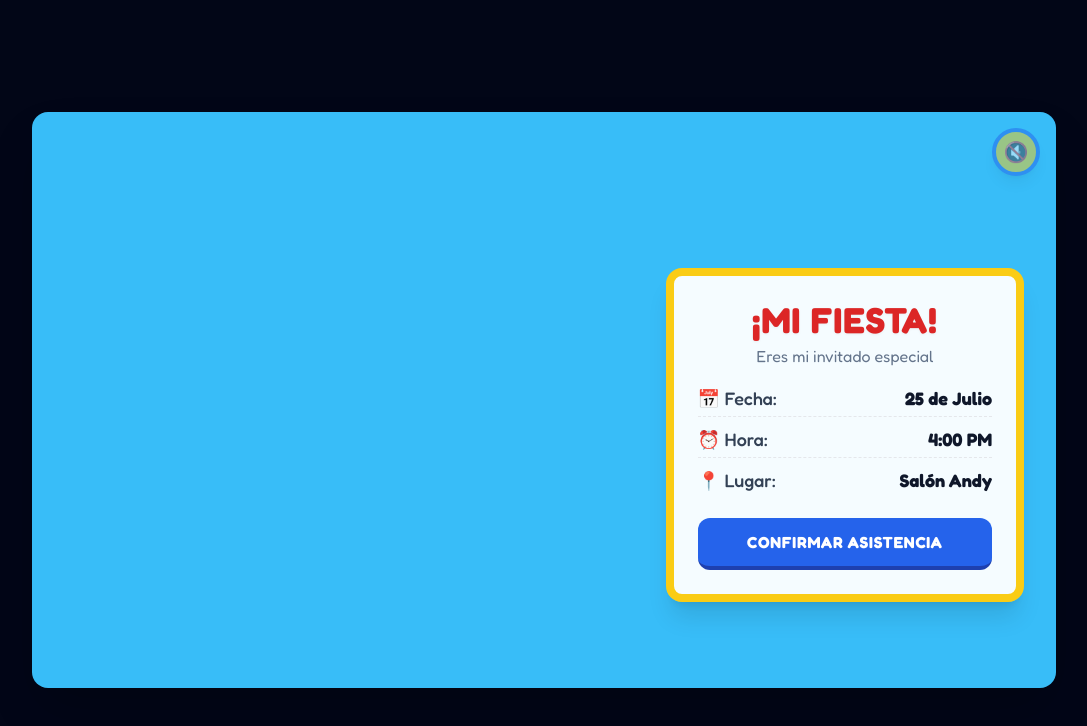
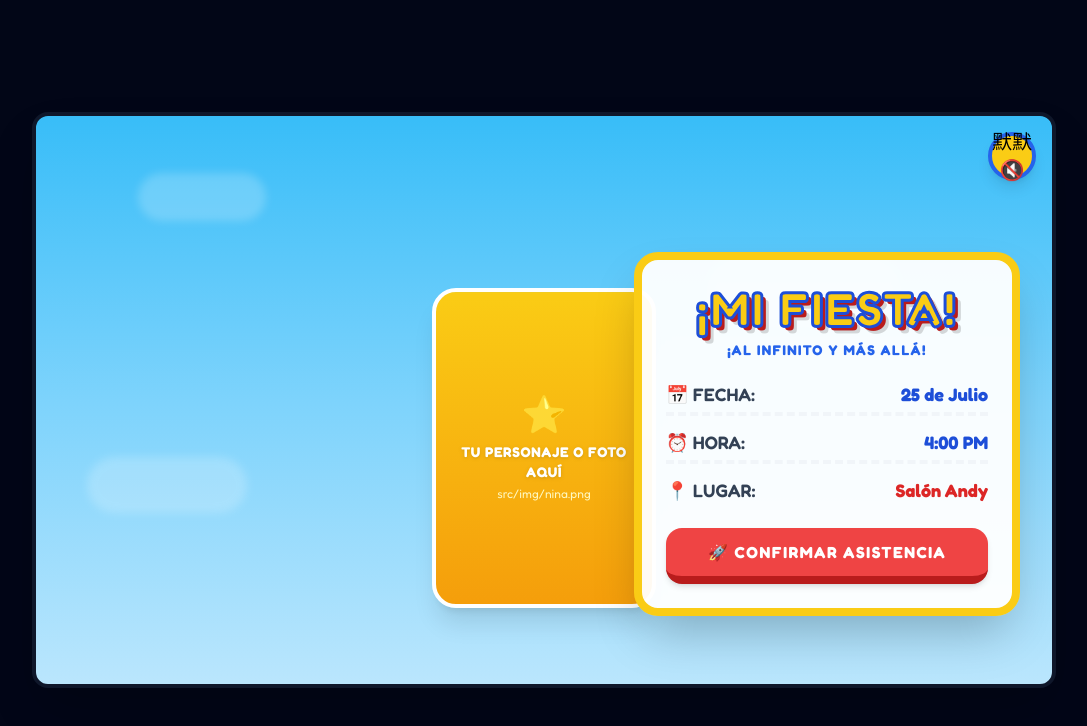
Before and after one commit to ernessang/invitacion-toy-story, a website: page index.html in a window 1280 px wide. Shown: the whole page, without its empty margins (96-1183 px from the left). Drawn offline with nearby package versions, Linux system fonts and the light colour scheme.

Commit message:
design: implement Toy Story 3D text styling and vector sky background assets

```diff
--- a/index.html
+++ b/index.html
@@ -10,46 +10,61 @@
     <script src="https://cdn.tailwindcss.com"></script>
     <style>
         body { font-family: 'Fredoka', sans-serif; }
+        /* Efecto de Texto 3D estilo Logotipo de Toy Story */
+        .toy-story-text {
+            color: #facc15; /* Amarillo brillante */
+            -webkit-text-stroke: 3px #1d4ed8; /* Borde Azul Rey */
+            text-shadow:
+                4px 4px 0px #b91c1c, /* Sombra Roja 3D */
+                7px 7px 0px rgba(0, 0, 0, 0.15);
+        }
     </style>
 </head>
 <body class="bg-slate-950 min-h-screen flex items-center justify-center p-0 sm:p-4 overflow-x-hidden">
 
-    <div class="escenario-canvas relative w-full max-w-5xl aspect-[9/16] md:aspect-video bg-sky-400 bg-[url('src/img/fondo-nubes.jpg')] bg-cover bg-center overflow-hidden rounded-none sm:rounded-2xl shadow-2xl">
+    <div class="escenario-canvas relative w-full max-w-5xl aspect-[9/16] md:aspect-video bg-gradient-to-b from-sky-400 via-sky-300 to-sky-200 overflow-hidden rounded-none sm:rounded-2xl shadow-2xl border-4 border-slate-900">
 
-        <!-- AUDIO CONTROLLER: Floating interactive button -->
-        <button id="audio-toggle" class="absolute top-4 right-4 z-30 w-12 h-12 bg-yellow-400 hover:bg-yellow-500 border-4 border-blue-600 rounded-full flex items-center justify-center text-xl shadow-lg opacity-0 transition-transform cursor-pointer animate-pulse">
-            🔇
+        <div class="absolute inset-0 opacity-20 pointer-events-none">
+            <div class="absolute top-[10%] left-[10%] w-32 h-12 bg-white rounded-full filter blur-sm"></div>
+            <div class="absolute top-[25%] right-[15%] w-48 h-16 bg-white rounded-full filter blur-sm"></div>
+            <div class="absolute top-[60%] left-[5%] w-40 h-14 bg-white rounded-full filter blur-sm"></div>
+        </div>
+
+        <button id="audio-toggle" class="absolute top-4 right-4 z-30 w-12 h-12 bg-yellow-400 hover:bg-yellow-500 border-4 border-blue-600 rounded-full flex items-center justify-center text-xl shadow-lg opacity-0 transition-transform cursor-pointer">
+            默默 🔇
         </button>
 
-        <!-- CAPA 1: La cumpleañera -->
-        <div class="cumpleanera absolute bottom-[5%] md:bottom-[10%] left-1/2 -translate-x-1/2 w-1/2 md:w-1/4 h-1/2 md:h-3/5 bg-[url('src/img/nina.png')] bg-contain bg-no-repeat bg-bottom z-10 opacity-0"></div>
+        <div class="cumpleanera absolute bottom-[8%] md:bottom-[12%] left-1/2 -translate-x-1/2 w-48 h-64 md:w-56 md:h-80 bg-gradient-to-t from-amber-500 to-yellow-400 rounded-3xl border-4 border-white shadow-xl flex flex-col items-center justify-center p-4 text-center z-10 opacity-0">
+            <span class="text-4xl mb-2">⭐</span>
+            <p class="text-white font-bold uppercase tracking-wider text-sm drop-shadow">Tu Personaje o Foto Aquí</p>
+            <p class="text-yellow-100 text-xs mt-1">src/img/nina.png</p>
+        </div>
 
-        <!-- CAPA 2: Tarjeta de Información Flotante -->
-        <div class="info-tarjeta absolute top-[15%] md:top-auto md:bottom-[15%] left-4 right-4 md:left-auto md:right-8 md:w-[35%] bg-white/95 border-8 border-yellow-400 rounded-2xl p-6 shadow-xl z-20 opacity-0">
-            <h1 class="text-3xl md:text-4xl font-extrabold text-red-600 text-center uppercase tracking-wide drop-shadow-sm">
+        <div class="info-tarjeta absolute top-[15%] md:top-auto md:bottom-[12%] left-4 right-4 md:left-auto md:right-8 md:w-[38%] bg-white/95 border-8 border-yellow-400 rounded-3xl p-6 shadow-2xl z-20 opacity-0">
+            <h1 class="toy-story-text text-4xl md:text-5xl font-black text-center uppercase tracking-wider leading-none select-none">
                 ¡Mi Fiesta!
             </h1>
-            <p class="text-center text-slate-500 text-sm md:text-base mt-1">Eres mi invitado especial</p>
+            <p class="text-center text-blue-600 font-bold text-sm tracking-widest uppercase mt-2">¡Al Infinito y más allá!</p>
 
-            <div class="mt-4 space-y-2 text-slate-700 text-base md:text-lg font-medium">
-                <div class="flex justify-between border-b border-dashed pb-1">
-                    <span>📅 Fecha:</span>
-                    <span class="font-bold text-slate-900">25 de Julio</span>
+            <div class="mt-5 space-y-3 text-slate-700 text-base md:text-lg font-semibold">
+                <div class="flex justify-between border-b-4 border-dashed border-slate-100 pb-1">
+                    <span>📅 FECHA:</span>
+                    <span class="font-bold text-blue-700">25 de Julio</span>
                 </div>
-                <div class="flex justify-between border-b border-dashed pb-1">
-                    <span>⏰ Hora:</span>
-                    <span class="font-bold text-slate-900">4:00 PM</span>
+                <div class="flex justify-between border-b-4 border-dashed border-slate-100 pb-1">
+                    <span>⏰ HORA:</span>
+                    <span class="font-bold text-blue-700">4:00 PM</span>
                 </div>
                 <div class="flex justify-between">
-                    <span>📍 Lugar:</span>
-                    <span class="font-bold text-slate-900 text-right">Salón Andy</span>
+                    <span>📍 LUGAR:</span>
+                    <span class="font-bold text-red-600 text-right">Salón Andy</span>
                 </div>
             </div>
 
             <a href="https://wa.me/521234567890?text=¡Sí+asistiré+a+la+fiesta!"
                target="_blank"
-               class="block text-center mt-6 bg-blue-600 hover:bg-blue-700 text-white font-bold py-3 px-4 rounded-xl border-b-4 border-blue-800 active:border-b-0 active:mt-[26px] transition-all transform uppercase tracking-wider text-sm md:text-base">
-                Confirmar Asistencia
+               class="block text-center mt-6 bg-red-500 hover:bg-red-600 text-white font-black py-3 px-4 rounded-2xl border-b-8 border-red-700 active:border-b-0 active:translate-y-[8px] transition-all transform uppercase tracking-widest text-sm md:text-base shadow-md">
+                🚀 Confirmar Asistencia
             </a>
         </div>
 
```
